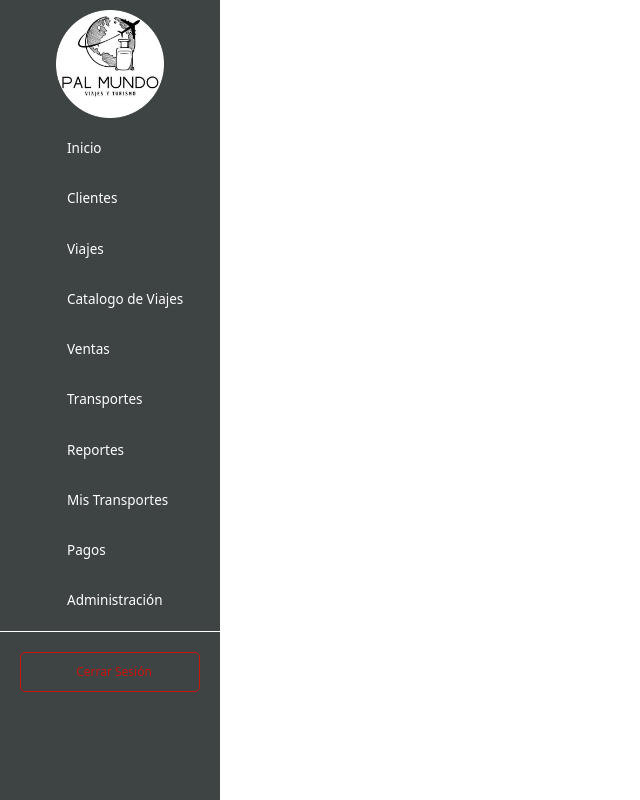
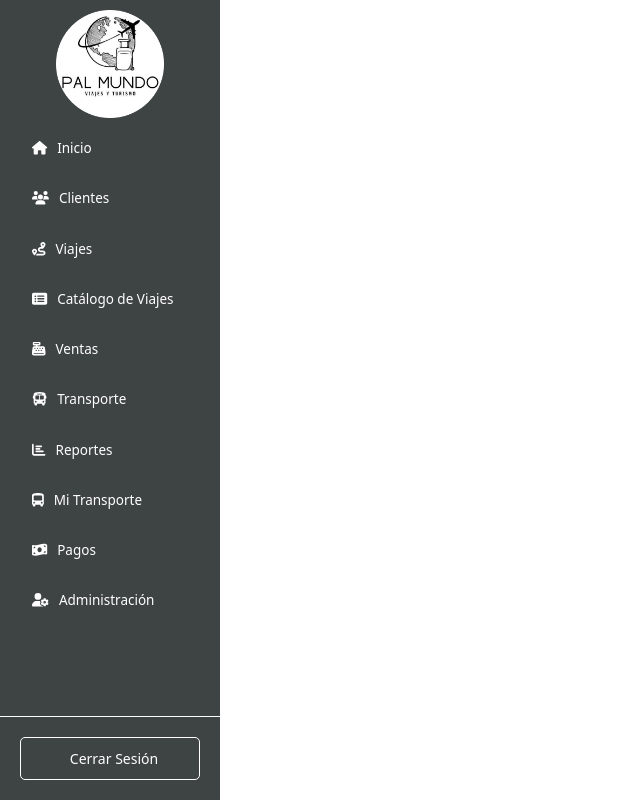
Before and after one commit to MigueDevp/PalMundo-Sistema-Angular19, an Angular app: page / in a window 1280 px wide. Shown: the whole page, without its empty margins (0-640 px from the left). Built offline with nearby package versions, Linux system fonts and the light colour scheme.

Commit message:
Cambios barra lateral menu - Icons Awesome

```diff
--- a/src/app/app.config.ts
+++ b/src/app/app.config.ts
@@ -1,8 +1,26 @@
-import { ApplicationConfig, provideZoneChangeDetection } from '@angular/core';
+import { ApplicationConfig, importProvidersFrom } from '@angular/core';
 import { provideRouter } from '@angular/router';
-
+import { provideZoneChangeDetection } from '@angular/core';
+import { FaIconLibrary, FontAwesomeModule } from '@fortawesome/angular-fontawesome';
+import { fas } from '@fortawesome/free-solid-svg-icons';
 import { routes } from './app.routes';
 
+export function initializeIconLibrary(library: FaIconLibrary) {
+  library.addIconPacks(fas);
+}
+
 export const appConfig: ApplicationConfig = {
-  providers: [provideZoneChangeDetection({ eventCoalescing: true }), provideRouter(routes)]
+  providers: [
+    provideZoneChangeDetection({ eventCoalescing: true }),
+    provideRouter(routes),
+    importProvidersFrom(FontAwesomeModule),
+    {
+      provide: FaIconLibrary,
+      useFactory: () => {
+        const library = new FaIconLibrary();
+        initializeIconLibrary(library);
+        return library;
+      }
+    }
+  ]
 };
--- a/src/app/components/menu/menu.component.css
+++ b/src/app/components/menu/menu.component.css
@@ -81,10 +81,10 @@
     width: 100%;
     padding: 10px;
     background-color: transparent;
-    color: #ca160d;
-    border: 1px solid #ca160d;
+    color: #ffffff;
+    border: 1px solid #ffffff;
     border-radius: 5px;
-    font-size: 12px;
+    font-size: 14px;
     cursor: pointer;
     transition: all 0.3s;
     display: flex;
@@ -101,3 +101,7 @@
   .logout-btn i {
     font-size: 14px;
   }
+
+  fa-icon {
+    margin-right: 10px;
+  }
--- a/src/app/components/menu/menu.component.html
+++ b/src/app/components/menu/menu.component.html
@@ -1,68 +1,59 @@
 <nav class="sidebar">
   <div class="logo-container">
     <a routerLink="/home">
-      <img
-        class="company-logo"
-        src="icon-image-modified.png"
-        alt="PAL MUNDO LOGO"
-      />
+      <img class="company-logo" src="icon-image-modified.png" alt="PAL MUNDO LOGO">
     </a>
   </div>
+
+  <div class="menu-scroll">
     <div class="menu-content">
       <ul class="nav flex-column">
         <li class="nav-item">
-            <a class="nav-link" routerLink="/inicio"
-              ><i class="fas fa-bullhorn"></i> Inicio</a
-            >
+          <a class="nav-link" routerLink="/inicio">
+ <fa-icon [icon]="faHome"></fa-icon> Inicio          </a>
         </li>
         <li class="nav-item">
-        <a class="nav-link" routerLink="/clients"
-          ><i class="fas fa-home"></i> Clientes</a
-        >
+          <a class="nav-link" routerLink="/clients">
+ <fa-icon [icon]="faUsers"></fa-icon> Clientes          </a>
         </li>
         <li class="nav-item">
-        <a class="nav-link" routerLink="/trips"
-          ><i class="fas fa-bullhorn"></i> Viajes</a
-        >
+          <a class="nav-link" routerLink="/trips">
+ <fa-icon [icon]="faRoute"></fa-icon> Viajes          </a>
         </li>
         <li class="nav-item">
-        <a class="nav-link" routerLink="/trip-catalog"
-          ><i class="fas fa-address-book"></i> Catalogo de Viajes</a
-        >
+          <a class="nav-link" routerLink="/trip-catalog">
+ <fa-icon [icon]="faListAlt"></fa-icon> Catálogo de Viajes          </a>
         </li>
         <li class="nav-item">
-        <a class="nav-link" routerLink="/sales"
-          ><i class="fas fa-envelope"></i> Ventas</a
-        >
+          <a class="nav-link" routerLink="/sales">
+ <fa-icon [icon]="faCashRegister"></fa-icon> Ventas          </a>
         </li>
         <li class="nav-item">
-        <a class="nav-link" routerLink="/transport"
-          ><i class="fas fa-file-alt"></i> Transportes</a
-        >
+          <a class="nav-link" routerLink="/transport">
+ <fa-icon [icon]="faBus"></fa-icon> Transporte          </a>
         </li>
         <li class="nav-item">
-        <a class="nav-link" routerLink="/reports"
-          ><i class="fas fa-calendar-alt"></i> Reportes</a
-        >
+          <a class="nav-link" routerLink="/reports">
+ <fa-icon [icon]="faChartBar"></fa-icon> Reportes          </a>
         </li>
         <li class="nav-item">
-        <a class="nav-link" routerLink="/my-transport"
-          ><i class="fas fa-file-alt"></i> Mis Transportes</a
-        >
+          <a class="nav-link" routerLink="/my-transport">
+ <fa-icon [icon]="faBusAlt"></fa-icon> Mi Transporte
+          </a>
         </li>
         <li class="nav-item">
-        <a class="nav-link" routerLink="/payments"
-          ><i class="fas fa-envelope"></i> Pagos</a
-        >
+          <a class="nav-link" routerLink="/payments">
+             <fa-icon [icon]="faMoneyBillWave"></fa-icon> Pagos
+          </a>
         </li>
         <li class="nav-item">
-        <a class="nav-link" routerLink="/administration"
-          ><i class="fas fa-envelope"></i> Administración</a
-        >
+          <a class="nav-link" routerLink="/administration">
+             <fa-icon [icon]="faUserCog"></fa-icon> Administración
+          </a>
         </li>
       </ul>
     </div>
-  <div class="spacer"></div>
+  </div>
 
   <div class="logout-section">
     <button type="button" class="logout-btn">
--- a/src/app/components/menu/menu.component.ts
+++ b/src/app/components/menu/menu.component.ts
@@ -1,13 +1,29 @@
 import { Component } from '@angular/core';
-import { RouterLink, Router } from '@angular/router';
+import { RouterLink } from '@angular/router';
 import { CommonModule } from '@angular/common';
+import { FontAwesomeModule } from '@fortawesome/angular-fontawesome';
+import {
+  faHome, faUsers, faRoute, faListAlt, faCashRegister,
+  faBus, faBusAlt, faChartBar, faMoneyBillWave, faUserCog, faSignOutAlt
+} from '@fortawesome/free-solid-svg-icons';
 
 @Component({
   selector: 'app-menu',
-  imports: [RouterLink, CommonModule],
+  standalone: true,
+  imports: [RouterLink, CommonModule, FontAwesomeModule],
   templateUrl: './menu.component.html',
-  styleUrl: './menu.component.css'
+  styleUrls: ['./menu.component.css']
 })
 export class MenuComponent {
-
+  faHome = faHome;
+  faUsers = faUsers;
+  faRoute = faRoute;
+  faListAlt = faListAlt;
+  faCashRegister = faCashRegister;
+  faBus = faBus;
+  faBusAlt = faBusAlt;
+  faChartBar = faChartBar;
+  faMoneyBillWave = faMoneyBillWave;
+  faUserCog = faUserCog;
+  faSignOutAlt = faSignOutAlt;
 }
```
Also changed, not shown: src/app/pages/my-transport/my-transport.component.css (+0 -9 lines). Lines whose indentation alone changed are shown as unchanged.
